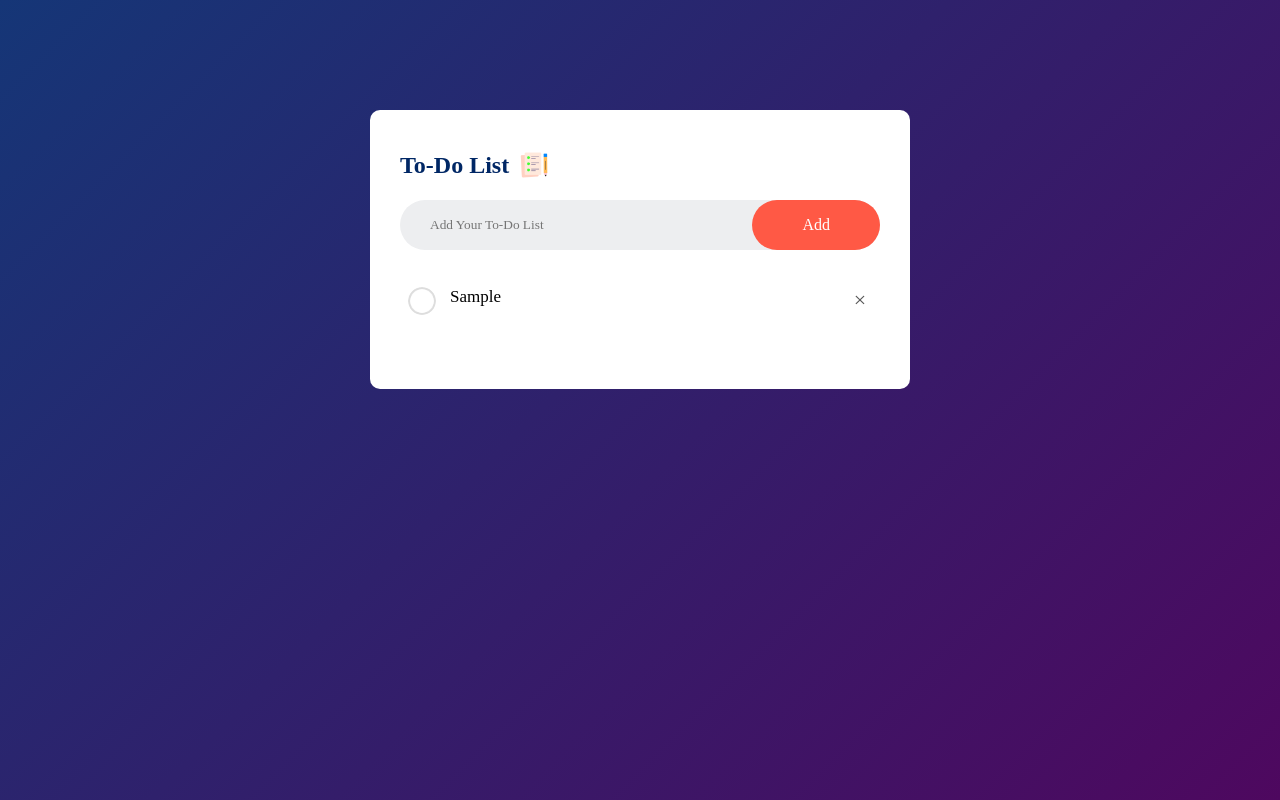
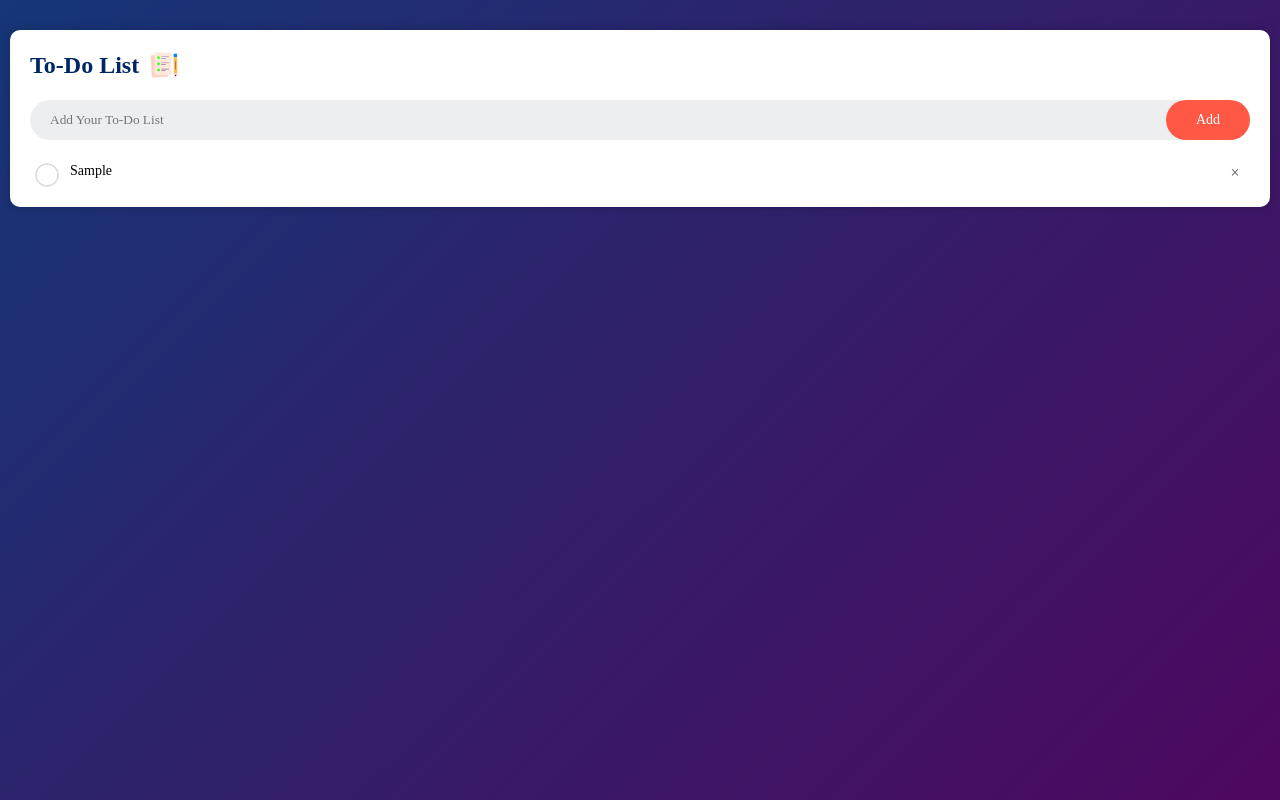
Before and after one commit to aryarmdhn/todolist, a plain HTML site: page index.html in a window 1280 px wide. Both pictures are taken after typing "Sample" into the empty fields and a click on the button "Add". Drawn offline with Linux system fonts and the light colour scheme.

Commit message:
style.css

```diff
--- a/css/style.css
+++ b/css/style.css
@@ -1,98 +1,110 @@
-*{
+* {
     margin: 0;
     padding: 0;
     font-family: 'poppins', 'sans-serif';
     box-sizing: border-box;
 }
-.container{
+
+.container {
     width: 100%;
     min-height: 100vh;
     background: linear-gradient(135deg, #153677, #4e085f);
     padding: 10px;
 }
-.todo-app{
+
+.todo-app {
     width: 100%;
-    max-width: 540px;
     background: #fff;
-    margin: 100px auto 20px;
-    padding: 40px 30px 70px;
+    margin: 20px auto;
+    padding: 20px;
     border-radius: 10px;
+    box-shadow: 0 0 10px rgba(0, 0, 0, 0.2);
 }
-.todo-app h2{
+
+.todo-app h2 {
     color: #002765;
     display: flex;
     align-items: center;
     margin-bottom: 20px;
 }
-.todo-app h2 img{
+
+.todo-app h2 img {
     width: 30px;
     margin-left: 10px;
 }
-.row{
+
+.row {
     display: flex;
     align-items: center;
     justify-content: space-between;
     background: #edeef0;
     border-radius: 30px;
-    padding-left: 20px;
-    margin-bottom: 25px;
+    padding-left: 10px;
+    margin-bottom: 15px;
 }
-input{
+
+input {
     flex: 1;
     border: none;
     outline: none;
     background: transparent;
     padding: 10px;
 }
-button{
+
+button {
     border: none;
     outline: none;
-    padding: 16px 50px;
+    padding: 12px 30px;
     background: #ff5945;
     color: #fff;
-    font-size: 16px;
+    font-size: 14px;
     cursor: pointer;
     border-radius: 40px;
 }
-ul li{
+
+ul li {
     list-style: none;
-    font-size: 17px;
-    padding: 12px 8px 12px 50px;
+    font-size: 14px;
+    padding: 8px 5px 8px 40px;
     user-select: none;
     cursor: pointer;
     position: relative;
 }
+
 ul li::before {
     content: '';
     position: absolute;
-    height: 28px;
-    width: 28px;
+    height: 24px;
+    width: 24px;
     border-radius: 50%;
     background-image: url('/img/unchecked.png');
     background-size: cover;
     background-position: center;
-    top: 12px;
-    left: 8px;
+    top: 8px;
+    left: 5px;
+}
 
-}
-ul li.checked{
+ul li.checked {
     color: #555;
     text-decoration: line-through;
 }
-ul li.checked::before{
+
+ul li.checked::before {
     background-image: url('/img/checked.png');
 }
-ul li span{
+
+ul li span {
     position: absolute;
     right: 0;
-    top: 5px;
-    width: 40px;
-    height: 40px;
-    font-size: 22px;
+    top: 3px;
+    width: 30px;
+    height: 30px;
+    font-size: 16px;
     color: #555;
-    line-height: 40px;
+    line-height: 30px;
     text-align: center;
 }
-ul li span:hover{
+
+ul li span:hover {
     background: #edeef0;
 }
```
